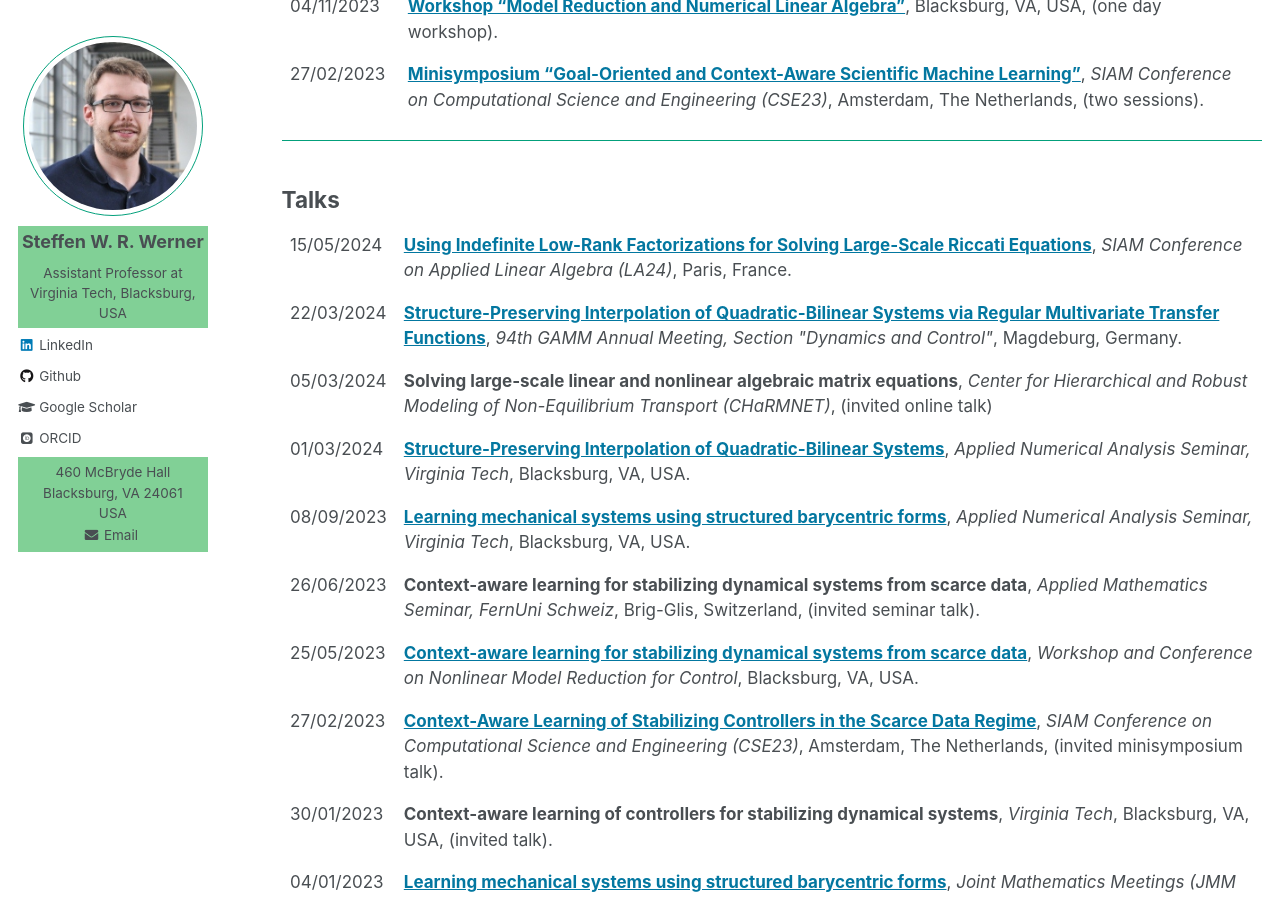
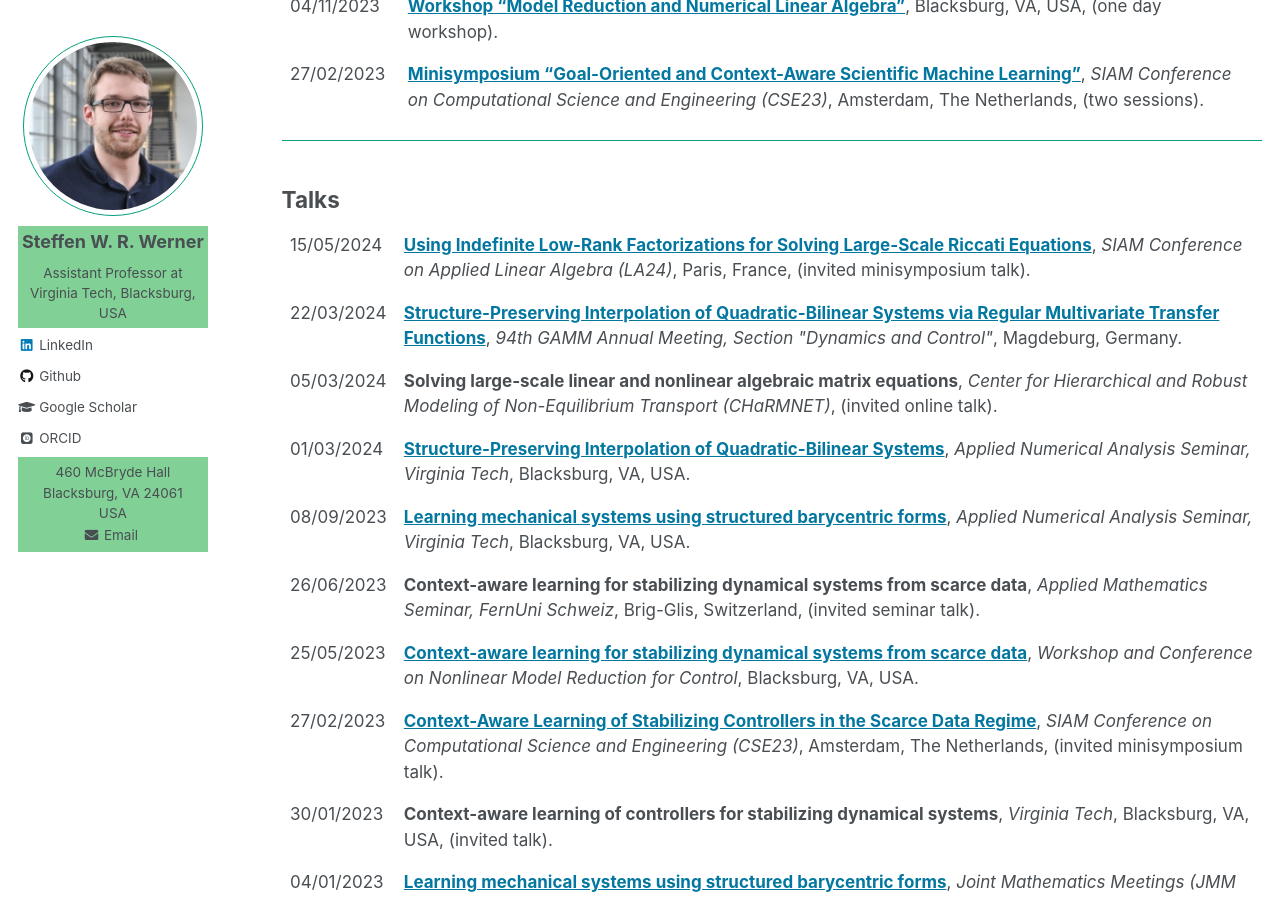
Before and after one commit to ninsteve/ninsteve.github.io, a Jekyll site: the page built from _pages/conferences.md, in a window 1280 px wide and 900 px high, scrolled down 912 px. Built offline with Jekyll 4.4.1, drawn with Linux system fonts in a browser that asks for light colours; nearby versions of some CDN libraries; some web fonts are replaced.

Commit message:
Updated talk info.

```diff
--- a/_pages/conferences.md
+++ b/_pages/conferences.md
@@ -78,7 +78,7 @@ author_profile: true
     <strong><a target="blank_" href="https://meetings.siam.org/sess/dsp_talk.cfm?p=134797">Using
     Indefinite Low-Rank Factorizations for Solving Large-Scale Riccati Equations</a></strong>,
     <i>SIAM Conference on Applied Linear Algebra (LA24)</i>,
-    Paris, France.<br>
+    Paris, France, (invited minisymposium talk).<br>
     </td>
   </tr>
   <tr>
@@ -94,7 +94,7 @@ author_profile: true
     <td>
     <strong>Solving large-scale linear and nonlinear algebraic matrix equations</strong>,
     <i>Center for Hierarchical and Robust Modeling of Non-Equilibrium Transport (CHaRMNET)</i>,
-    (invited online talk)<br>
+    (invited online talk).<br>
     </td>
   </tr>
   <tr>
```
